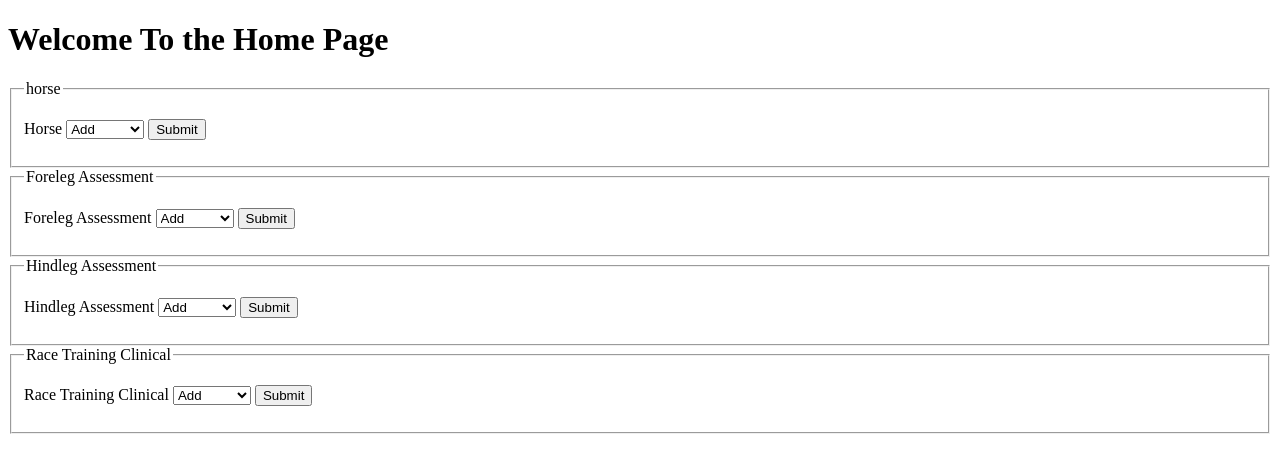
After one commit to Mpprobst/EquineDatabase, a PHP site: page /homepage.php in a window 1280 px wide. The commit adds this page. Shown: the top 473 px of the page. Run offline with PHP 8.4, Linux system fonts and the light colour scheme.

Commit message:
created a homepage that the user gets taken to after login with selections and a new selection php script that corresponds to it

```diff
--- /dev/null
+++ b/homepage.php
@@ -0,0 +1,62 @@
+<!DOCTYPE HTML>
+<html lang = "en">
+	<head>
+		<title>formDemo.html</title>
+		<meta charset = "UTF-8" />
+	</head>
+	<body>
+		<h1>Welcome To the Home Page</h1>
+		<form action="selection.php" method = "post">
+			<fieldset>
+				<legend>horse</legend>
+				<p>
+					<label>Horse</label>
+					<select name = "horse">
+						<option value = "1">Add</option>
+						<option value = "2">Edit/View</option>
+					</select>
+					<button type="submit">Submit</button>
+				</p>
+			</fieldset>
+		</form>
+		<form action="selection.php" method = "post">
+			<fieldset>
+				<legend>Foreleg Assessment</legend>
+				<p>
+					<label>Foreleg Assessment</label>
+					<select name = "Foreleg">
+						<option value = "1">Add</option>
+						<option value = "2">Edit/View</option>
+					</select>
+					<button type="submit">Submit</button>
+				</p>
+			</fieldset>
+		</form>
+		<form action="selection.php" method = "post">
+			<fieldset>
+				<legend>Hindleg Assessment</legend>
+				<p>
+					<label>Hindleg Assessment</label>
+					<select name = "Hindleg">
+						<option value = "1">Add</option>
+						<option value = "2">Edit/View</option>
+					</select>
+					<button type="submit">Submit</button>
+				</p>
+			</fieldset>
+		</form>
+		<form action="selection.php" method = "post">
+			<fieldset>
+				<legend>Race Training Clinical</legend>
+				<p>
+					<label>Race Training Clinical</label>
+					<select name = "Race">
+						<option value = "1">Add</option>
+						<option value = "2">Edit/View</option>
+					</select>
+					<button type="submit">Submit</button>
+				</p>
+			</fieldset>
+		</form>
+	</body>
+</html>
--- a/registration.php
+++ b/registration.php
@@ -42,6 +42,8 @@ function login($Username,$Password,$mysqli){
 			echo "</tr>";
 		}
 		echo "</table>";
+		header( "Location: http://172.31.144.101/homepage.php" );
+		exit ;
 	}
 	else
 	{
@@ -56,7 +58,7 @@ $Password = $_POST["password"];
 //echo $newPass;
 //echo $Username;
 //echo $Password;
-
+echo "here";
 $host = 'localhost';//enter hostname
 $SQLuserName = 'root';//enter user name of DB
 $Pass = 'Rycbar1234!'; //enter password
```
Also changed, not shown: selection.php (added, +72 -0 lines).
